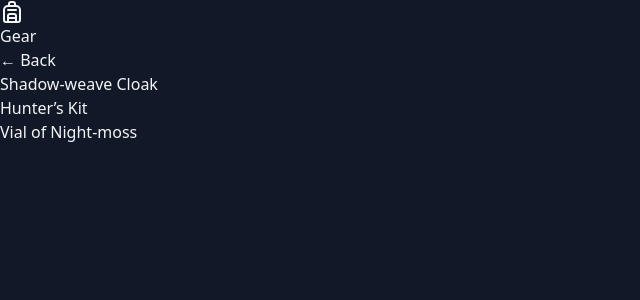
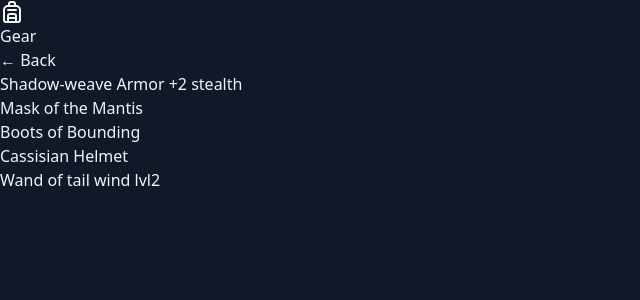
Before and after one commit to rlindgaard-collab/Karandras, a React (Vite) app: page /gear in a window 1280 px wide. Shown: the top 300 px of the page, without its empty margins (0-640 px from the left). Built offline with nearby package versions, Linux system fonts and the light colour scheme.

Commit message:
Updated GearPage.tsx

```diff
--- a/src/pages/GearPage.tsx
+++ b/src/pages/GearPage.tsx
@@ -14,9 +14,11 @@ export default function GearPage() {
         </CardHeader>
         <CardContent className="text-gray-300 space-y-3">
           <ul className="list-disc list-inside space-y-1">
-            <li>Shadow-weave Cloak</li>
-            <li>Hunter’s Kit</li>
-            <li>Vial of Night-moss</li>
+            <li>Shadow-weave Armor +2 stealth</li>
+            <li>Mask of the Mantis</li>
+            <li>Boots of Bounding</li>
+            <li>Cassisian Helmet</li>
+            <li>Wand of tail wind lvl2</li>
           </ul>
         </CardContent>
       </Card>
```
